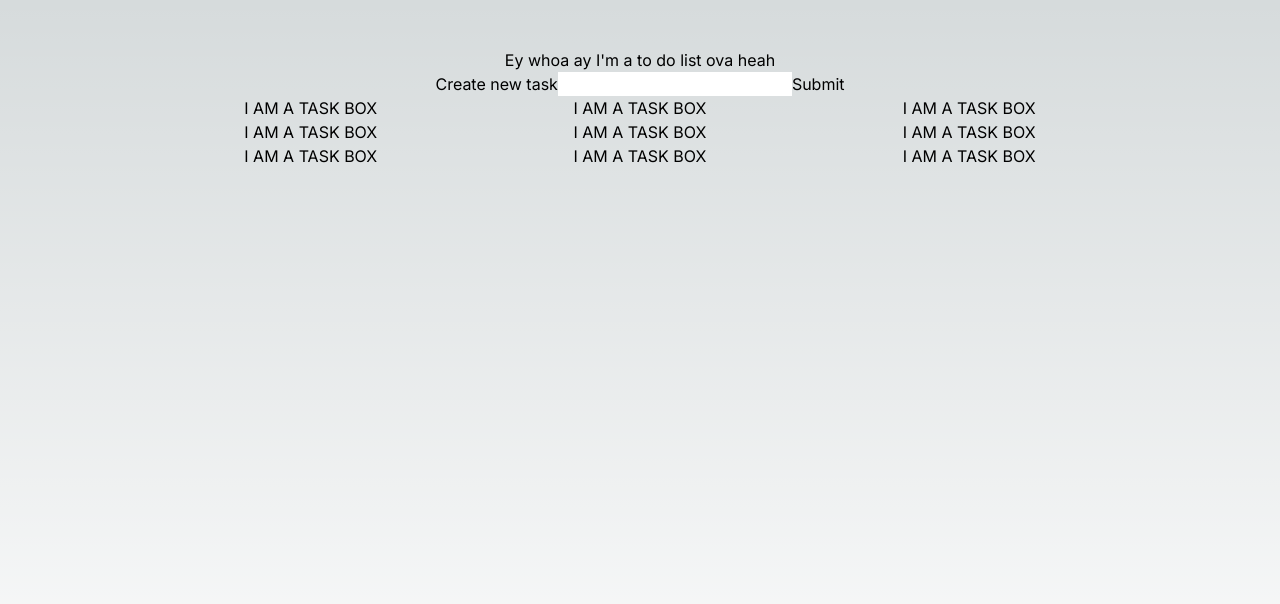
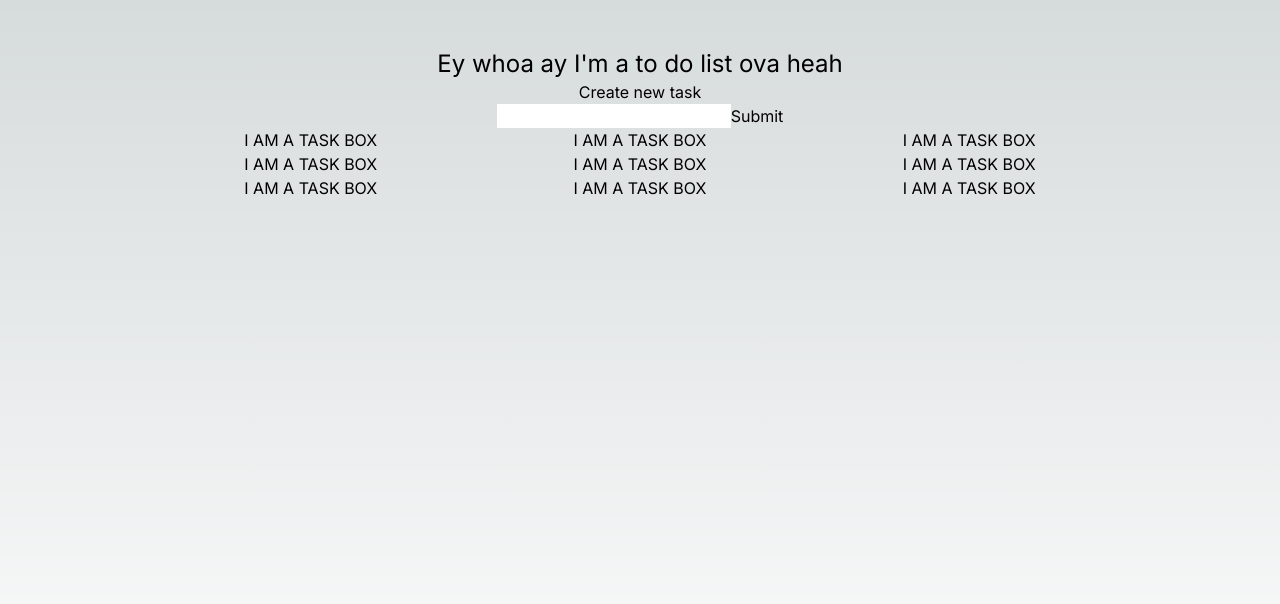
Before and after one commit to NolanEmerson/next-todo, a Next.js app: page / in a window 1280 px wide. Shown: the top 604 px of the page. Built offline with nearby package versions, Linux system fonts and the light colour scheme.

Commit message:
Starting to set up state and passing props

```diff
--- a/src/app/page.tsx
+++ b/src/app/page.tsx
@@ -1,20 +1,48 @@
+"use client";
 import Column from "@/components/column";
+import { FormEvent, useState } from "react";
 
 export default function Home() {
+  const [formInput, setFormInput] = useState("");
+  const [todoTasks, setTodoTasks] = useState([""]);
+  const [inprogTasks, setInprogTasks] = useState([""]);
+  const [doneTasks, setDoneTasks] = useState([""]);
+
+  const handleSubmit = (e: FormEvent<HTMLFormElement>) => {
+    e.preventDefault();
+    const todoTasksCopy = [...todoTasks];
+    todoTasksCopy.push(formInput);
+    setTodoTasks(todoTasksCopy);
+    setFormInput("");
+  };
+
+  const handleSetTodo = () => {};
+  const handleSetInprog = () => {};
+  const handleSetDone = () => {};
+
+  const todoProps = { todoTasks, handleSetTodo, handleSetInprog };
+  const inprogProps = { inprogTasks, handleSetInprog, handleSetDone };
+  const doneProps = { doneTasks };
+
   return (
     <main className="min-h-screen p-12">
-      <h3 className="text-center">Ey whoa ay I&apos;m a to do list ova heah</h3>
-
-      <form className="text-center">
-        <label>Create new task</label>
-        <input type="text" />
+      <h2 className="text-center text-2xl">
+        Ey whoa ay I&apos;m a to do list ova heah
+      </h2>
+      <form className="text-center" onSubmit={(e) => handleSubmit(e)}>
+        <label className="block">Create new task</label>
+        <input
+          type="text"
+          value={formInput}
+          onChange={(e) => setFormInput(e.target.value)}
+        />
         <button>Submit</button>
       </form>
 
       <section className="flex flex-row justify-evenly">
-        <Column />
-        <Column />
-        <Column />
+        <Column {...todoProps} />
+        <Column {...inprogProps} />
+        <Column {...doneProps} />
       </section>
     </main>
   );
```
Also changed, not shown: src/components/column.tsx (+10 -1 lines).
